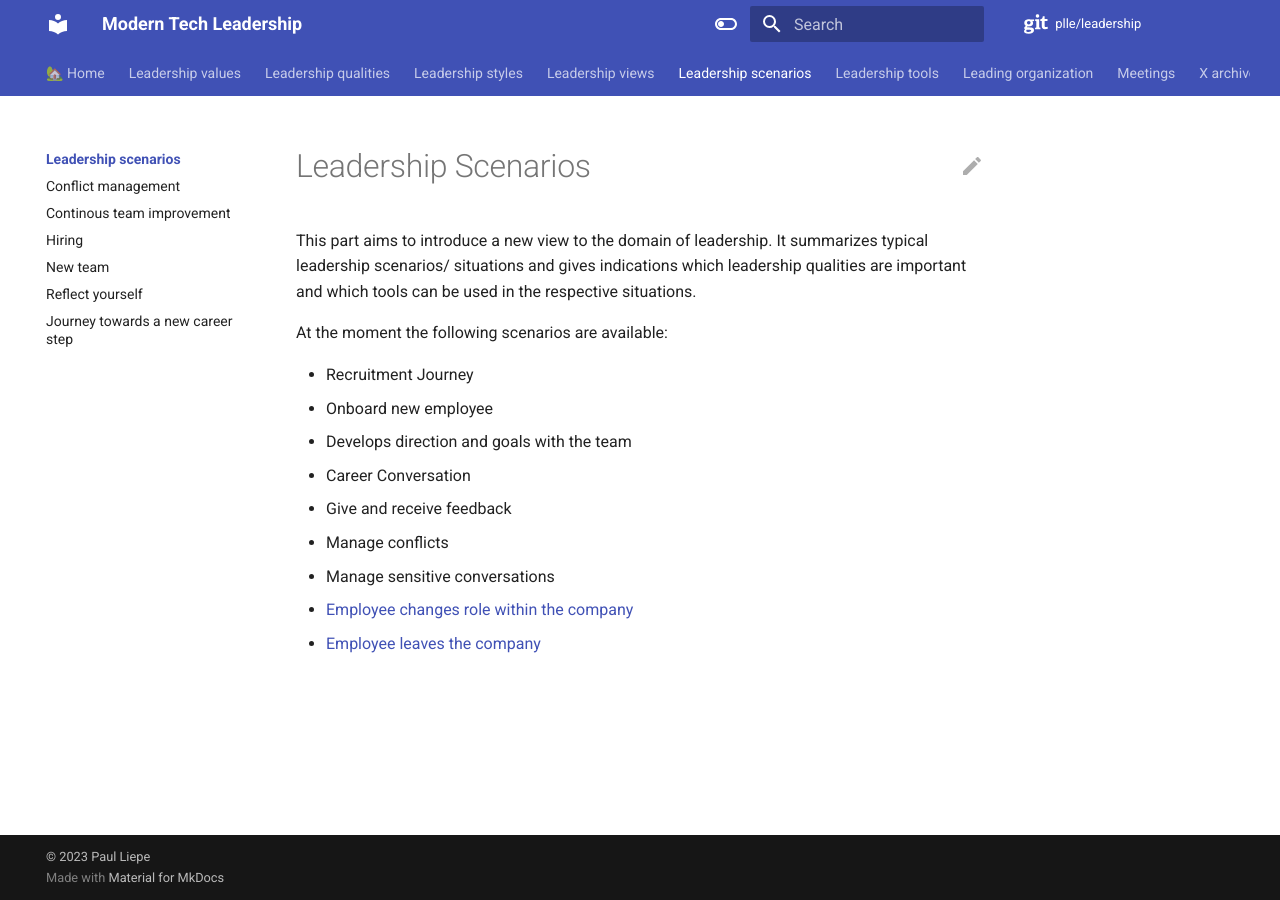
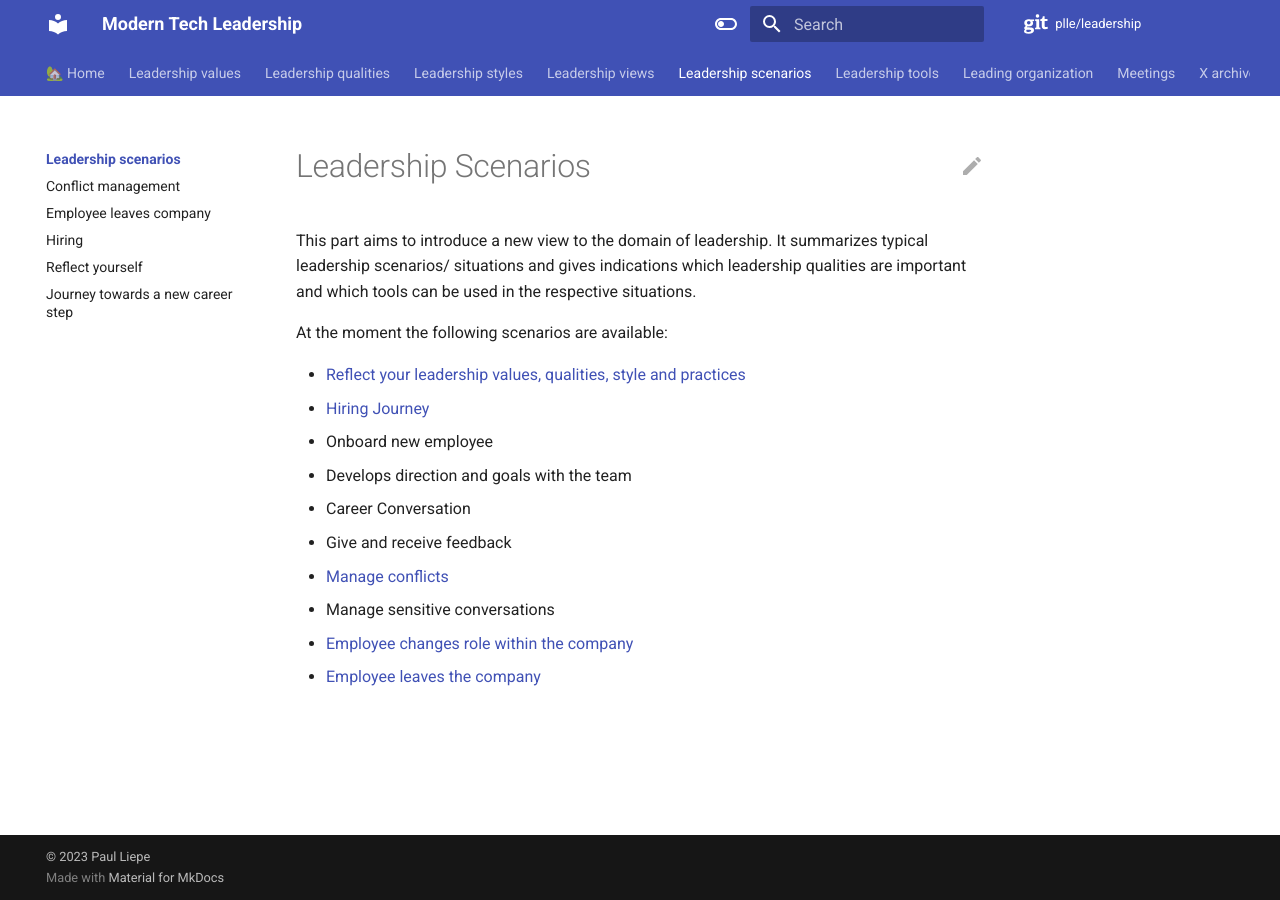
Before and after one commit to PLLE/leadership, an MkDocs documentation site: the page built from docs/leadership--scenarios/index.md, in a window 1280 px wide. Built offline with MkDocs 1.6.1 and Material for MkDocs 9.7.7, drawn with Linux system fonts in a browser that asks for light colours; comment, search, counter and statistics services are not loaded.

Commit message:
docs(scenarios): updated list of linked sub pages

```diff
--- a/docs/leadership--scenarios/continous-team.md
+++ /dev/null
@@ -1 +0,0 @@
-# Continous team improvement
--- /dev/null
+++ b/docs/leadership--scenarios/employee-leaves.md
@@ -0,0 +1 @@
+# Employee leaves company
--- a/docs/leadership--scenarios/index.md
+++ b/docs/leadership--scenarios/index.md
@@ -5,12 +5,13 @@ It summarizes typical leadership scenarios/ situations and gives indications whi
 
 At the moment the following scenarios are available:
 
-* Recruitment Journey
+* [Reflect your leadership values, qualities, style and practices](reflect-yourself.md)
+* [Hiring Journey](hiring.md)
 * Onboard new employee
 * Develops direction and goals with the team
 * Career Conversation
 * Give and receive feedback
-* Manage conflicts
+* [Manage conflicts](conflicts.md)
 * Manage sensitive conversations
 * [Employee changes role within the company](towards-a-new-role.md)
 * [Employee leaves the company](employee-leaves.md)
--- a/docs/leadership--scenarios/new-team.md
+++ /dev/null
@@ -1 +0,0 @@
-# New team
```
